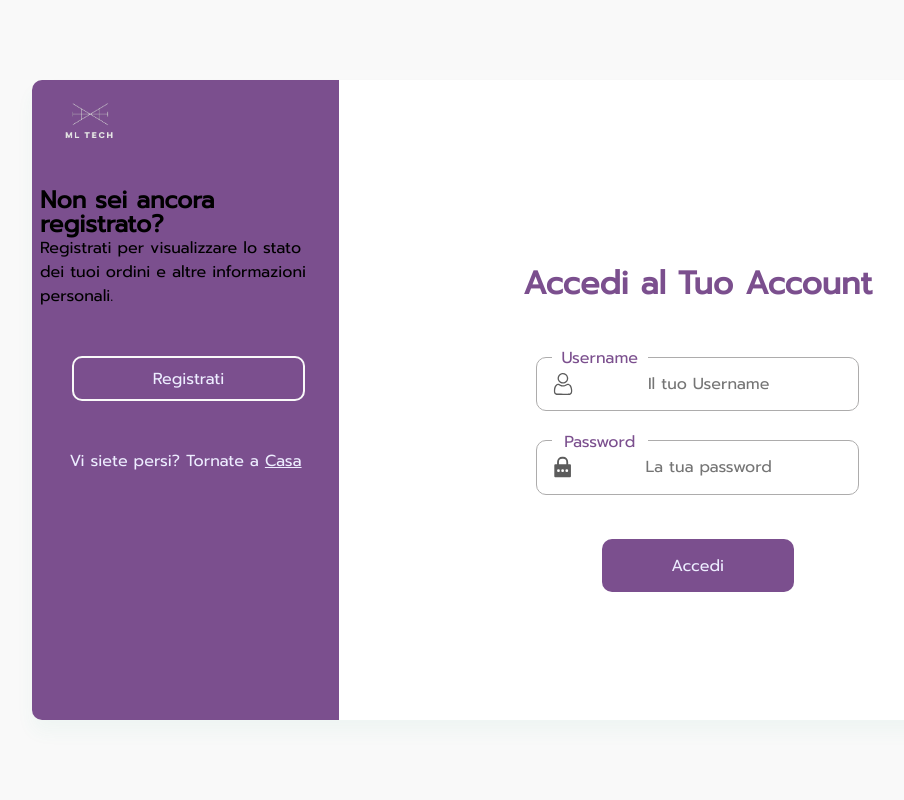
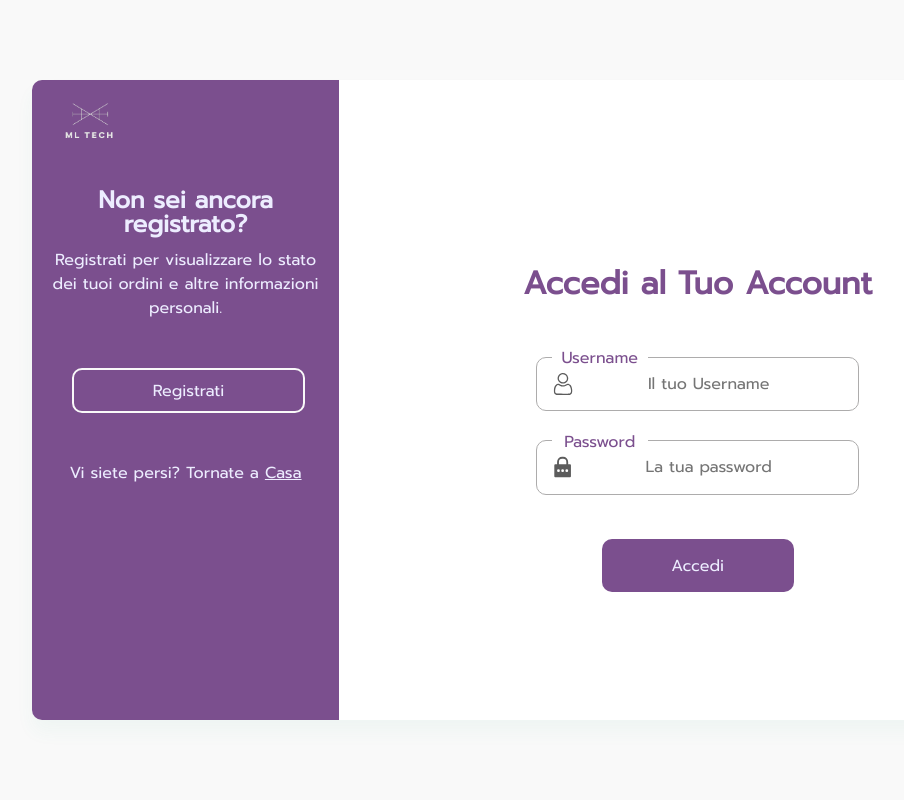
Before and after one commit to orlifera/TecWeb, a PHP site: page /src/pages/login.html in a window 1280 px wide. Shown: the whole page, without its empty margins (96-1000 px from the left). Run offline with PHP 8.4, Linux system fonts and the light colour scheme.

Commit message:
fix palette

```diff
--- a/src/JS/payments.js
+++ b/src/JS/payments.js
@@ -27,7 +27,7 @@ function reverseAnimation() {
 document.addEventListener('DOMContentLoaded', function () {
 
 
-    document.getElementById('order').addEventListener('click', function () {
+    document.getElementById('orderBtn').addEventListener('click', function () {
         // Hide payment container and show payment animation
         document.getElementById('payment-container').classList.remove('show');
         document.getElementById('payment-container').classList.add('hidden');
--- a/src/css/styles.css
+++ b/src/css/styles.css
@@ -214,7 +214,7 @@ nav#menu #switch {
     padding: 0 1em;
 }
 
-#menu li a:not(ul.dropdown-list a){
+#menu li a:not(ul.dropdown-list a) {
     display: block;
     margin: 1em 0;
 }
@@ -681,7 +681,7 @@ p.heading {
 }
 
 #deflist a {
-    color: blue;
+    color: var(--primary-100);
     text-decoration: underline;
 }
 
--- a/src/pages/login.html
+++ b/src/pages/login.html
@@ -20,8 +20,8 @@
                         <a href="../../index.html"><img id="login-logo" src="../../assets/images/logoNoBg.png"
                                 alt="logo ML Tech"></a>
                     </div>
-                    <h2 class="side-big-heading">Non sei ancora registrato&quest;</h2>
-                    <p class="primary-bg-text">Registrati per visualizzare lo stato dei tuoi ordini e altre informazioni
+                    <h2 class="side-heading">Non sei ancora registrato&quest;</h2>
+                    <p class="login-side-text">Registrati per visualizzare lo stato dei tuoi ordini e altre informazioni
                         personali.</p>
                     <a href="signup.html" class="login-btn">Registrati</a>
                     <p class="link-to-home">Vi siete persi? Tornate a <a href="../../index.html">Casa</a></p>
@@ -46,7 +46,8 @@
                                             </g>
                                         </svg>
                                         <label for="user">Username</label>
-                                    <input type="text" name="user" id="user" placeholder="Il tuo Username" autocomplete="username" required>
+                                        <input type="text" name="user" id="user" placeholder="Il tuo Username"
+                                            autocomplete="username" required>
                                     </div>
                                 </div>
                                 <div class="button-container">
@@ -66,8 +67,9 @@
                                                 </g>
                                             </g>
                                         </svg>
-                                    <label  for="password">Password</label>
-                                    <input type="password" name="password" id="password" placeholder="La tua password" required>
+                                        <label for="password">Password</label>
+                                        <input type="password" name="password" id="password"
+                                            placeholder="La tua password" required>
                                     </div>
                                 </div>
 
```
Lines whose indentation alone changed are shown as unchanged.
